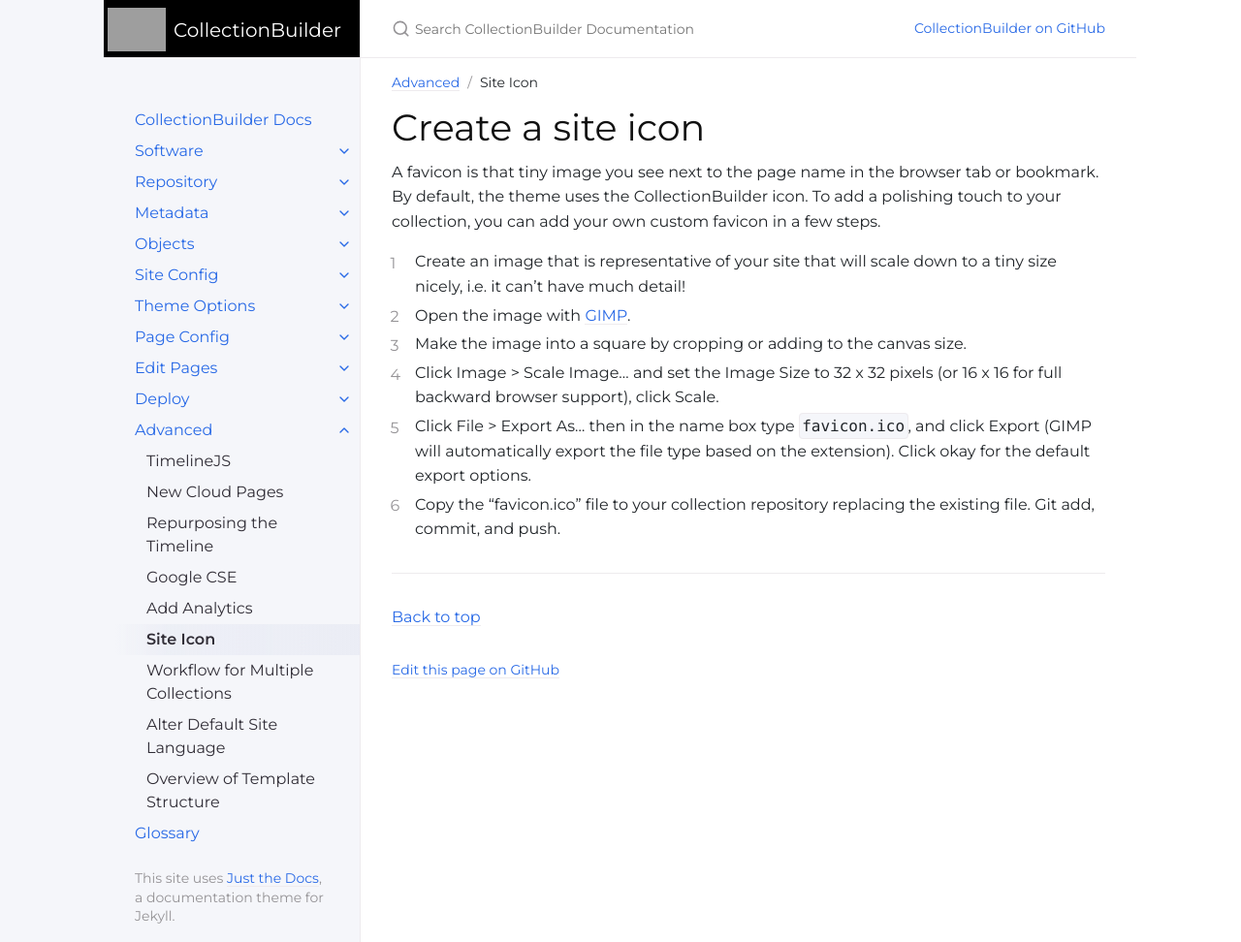
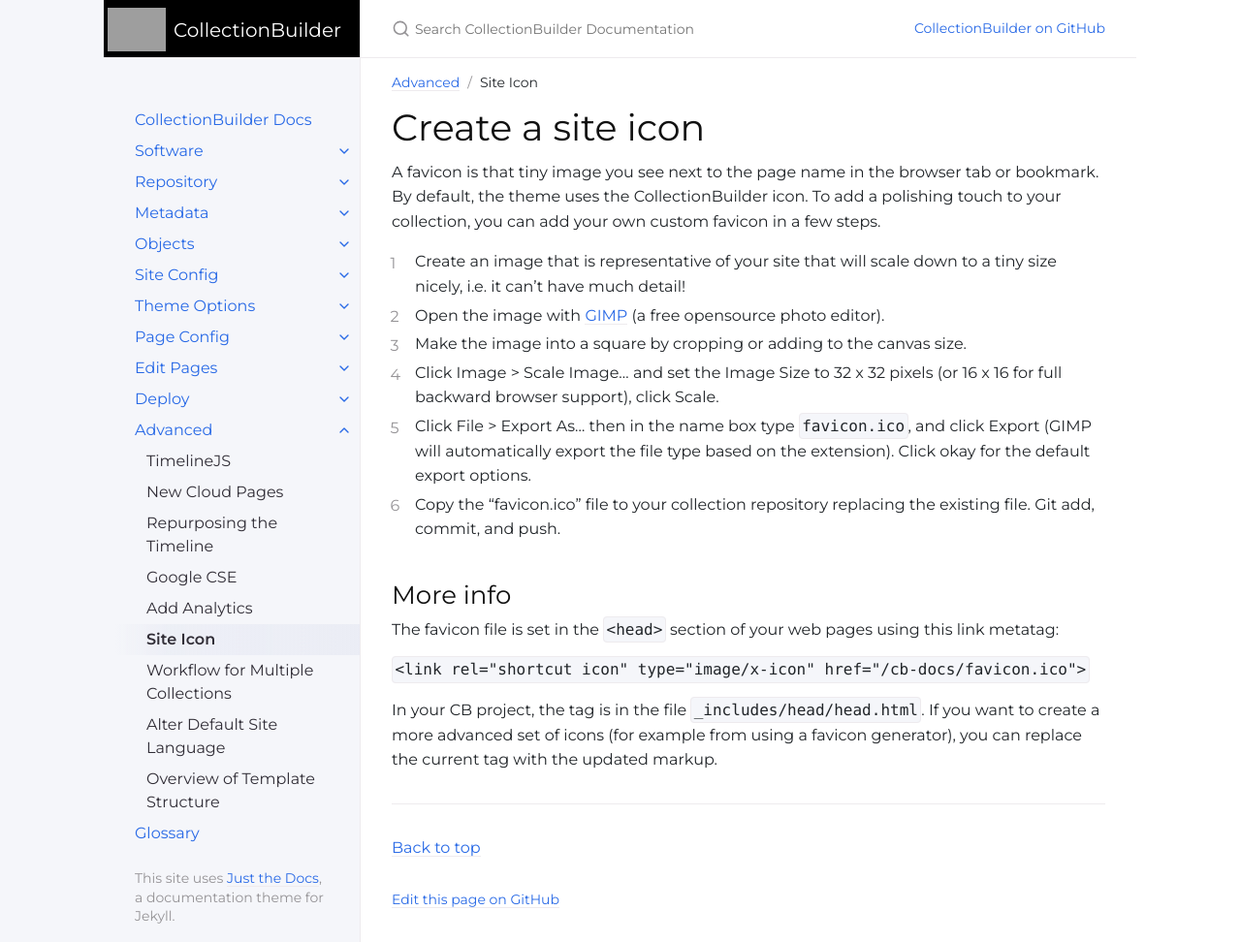
Before and after one commit to CollectionBuilder/cb-docs, a Jekyll site: the page built from docs/advanced/favicon.md, in a window 1280 px wide and 972 px high. Shown: the whole window at 97% size. Built offline with Jekyll 4.4.1, drawn with Linux system fonts in a browser that asks for light colours; comment, search, counter and statistics services are not loaded.

Commit message:
tweaks from old -gh docs

```diff
--- a/docs/advanced/favicon.md
+++ b/docs/advanced/favicon.md
@@ -11,8 +11,17 @@ By default, the theme uses the CollectionBuilder icon.
 To add a polishing touch to your collection, you can add your own custom favicon in a few steps.
 
 1. Create an image that is representative of your site that will scale down to a tiny size nicely, i.e. it can't have much detail!
-2. Open the image with [GIMP](https://www.gimp.org/).
+2. Open the image with [GIMP](https://www.gimp.org/) (a free opensource photo editor).
 3. Make the image into a square by cropping or adding to the canvas size.
 4. Click Image > Scale Image... and set the Image Size to 32 x 32 pixels (or 16 x 16 for full backward browser support), click Scale.
 5. Click File > Export As... then in the name box type `favicon.ico`, and click Export (GIMP will automatically export the file type based on the extension). Click okay for the default export options.
 6. Copy the "favicon.ico" file to your collection repository replacing the existing file. Git add, commit, and push.
+
+## More info
+
+The favicon file is set in the `<head>` section of your web pages using this link metatag:
+
+`<link rel="shortcut icon" type="image/x-icon" href="{{ "/favicon.ico" | relative_url }}">`
+
+In your CB project, the tag is in the file `_includes/head/head.html`.
+If you want to create a more advanced set of icons (for example from using a favicon generator), you can replace the current tag with the updated markup.
```
Also changed, not shown: docs/advanced/analytics.md (+1 -1 lines), docs/config/additional.md (+2 -2 lines).
